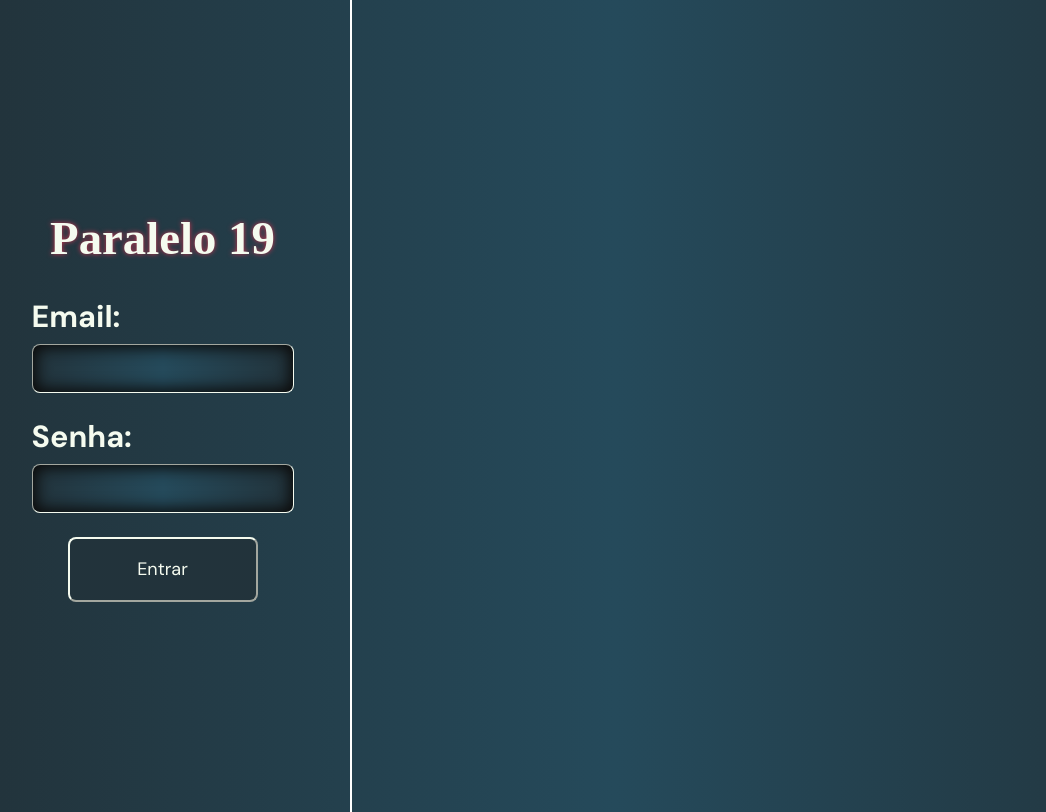
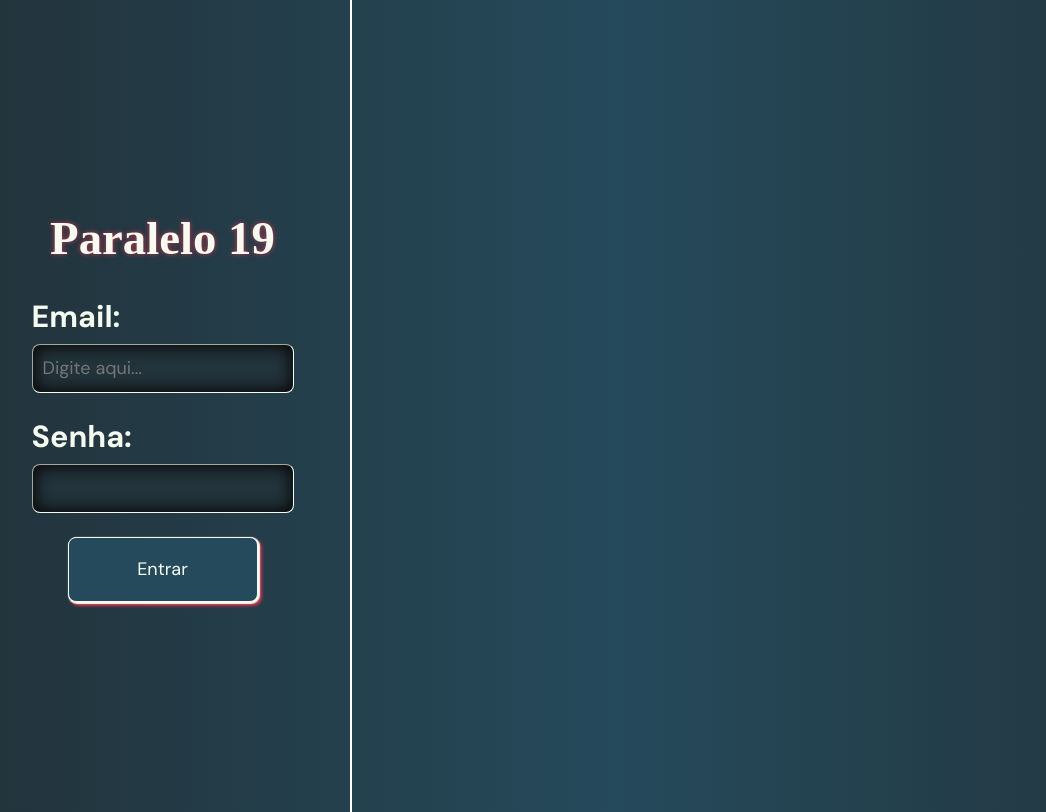
Before and after one commit to Grupo-2-Sustentare/sustentare-web, a React (Create React App) app: page / in a window 1280 px wide. Shown: the whole page, without its empty margins (25-1071 px from the left). Built offline with nearby package versions, Linux system fonts and the light colour scheme; a web font is replaced by a local one.

Commit message:
Design do login finalizado e Design do componente botao finalizado

```diff
--- a/src/components/Button/button.module.css
+++ b/src/components/Button/button.module.css
@@ -1,8 +1,9 @@
 .customButton{
-    background-color: var(--gunmetal);
+    background-color: var(--carvao);
     border-radius: 8px;
-    border-color: var(--branco);
+    border: solid 1px var(--branco);
     height: 65px;
     width: 190px;
     color: var(--branco);
+    box-shadow: 1px 1px 1px 1px var(--branco), 3px 3px 3px 1px var(--vermelho);
 }
--- a/src/pages/Login/Login.jsx
+++ b/src/pages/Login/Login.jsx
@@ -10,7 +10,7 @@ const Login = () => {
       <div>
         <div className={styles["campo"]}>
           <h2>Email:</h2>
-          <input />
+          <input placeholder="Digite aqui..."/>
         </div>
         <div className={styles["campo"]}>
           <h2>Senha:</h2>
--- a/src/pages/Login/login.module.css
+++ b/src/pages/Login/login.module.css
@@ -25,7 +25,7 @@
 }
 
 input{
-  background: var(--gradiente);
+  background: var(--gunmetal);
   border-color: var(--branco);
   border-width: 0.5px;
   height: 47px;
```
